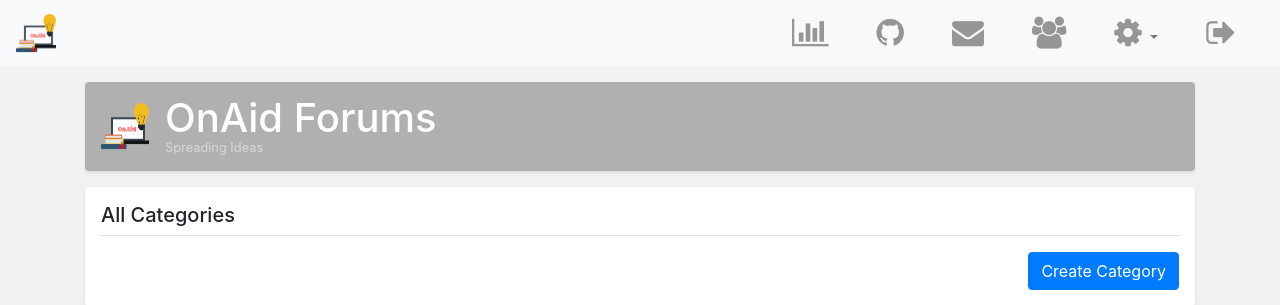
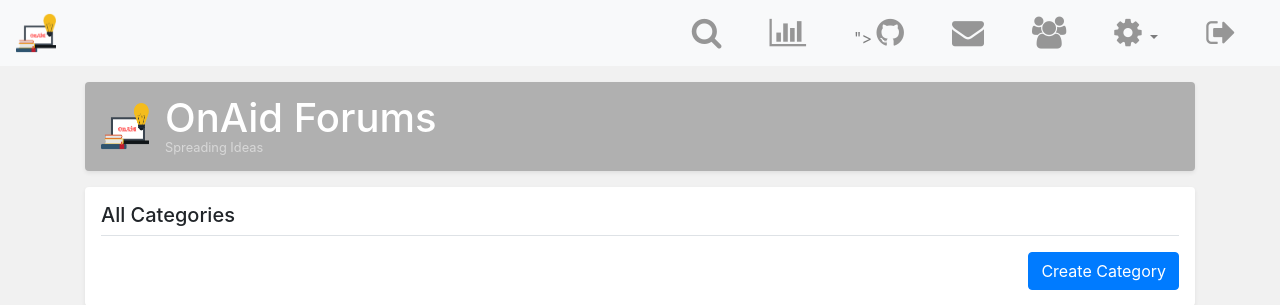
Before and after one commit to GEA960/Lazatech, a PHP site: page /categories.php in a window 1280 px wide. Shown: the top 305 px of the page. Run offline with PHP 8.4, Linux system fonts and the light colour scheme; the visitor is signed in with stand-in values (Sample User, id 1); data that the repository does not hold is empty.

Commit message:
Added a Search button on Navigation Bar to link with Search Algorithm

```diff
--- a/includes/navbar.php
+++ b/includes/navbar.php
@@ -10,13 +10,18 @@
 
             <div class="collapse navbar-collapse justify-content-right" id="navbarSupportedContent">
               <ul class="navbar-nav ml-auto mr-1">
-                <li class="nav-item px-3">
+              <li class="nav-item px-3">
+                    <a class="nav-link" href="Search/index.php">
+                        <i class="fa fa-search fa-2x" aria-hidden="true"></i>
+                    </a>
+                </li>
+              <li class="nav-item px-3">
                     <a class="nav-link" href="index.php">
                         <i class="fa fa-bar-chart fa-2x" aria-hidden="true"></i>
                     </a>
                 </li>
                 <li class="nav-item px-3">
-                    <a class="nav-link" href="                                          ">
+                    <a class="nav-link" href="  ">                                         ">
                         <i class="fa fa-github fa-2x" aria-hidden="true"></i>
                     </a>
                 </li>
--- a/search.php
+++ b/search.php
@@ -6,7 +6,7 @@ $table_ass_array = array(
 							//'COLUMNNAME_B'	  Column Name B to search in
 						),
 			'topics' => array(			// TABLENAME 2 to search in
-							'topic_cubject'		// Column Name A to search in
+							'topic_subject'		// Column Name A to search in
 							//'COLUMNNAME_B'		// Column Name B to search in
 			            ),
 			'blogs' => array(			// TABLENAME 2 to search in
```
